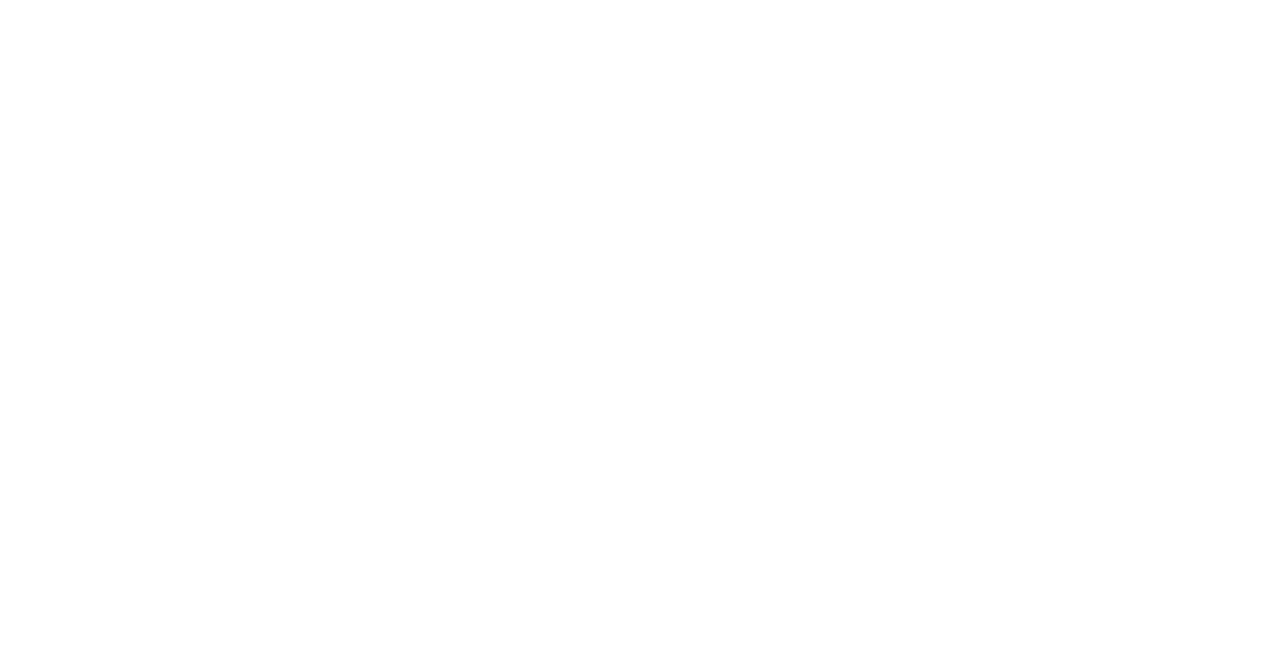
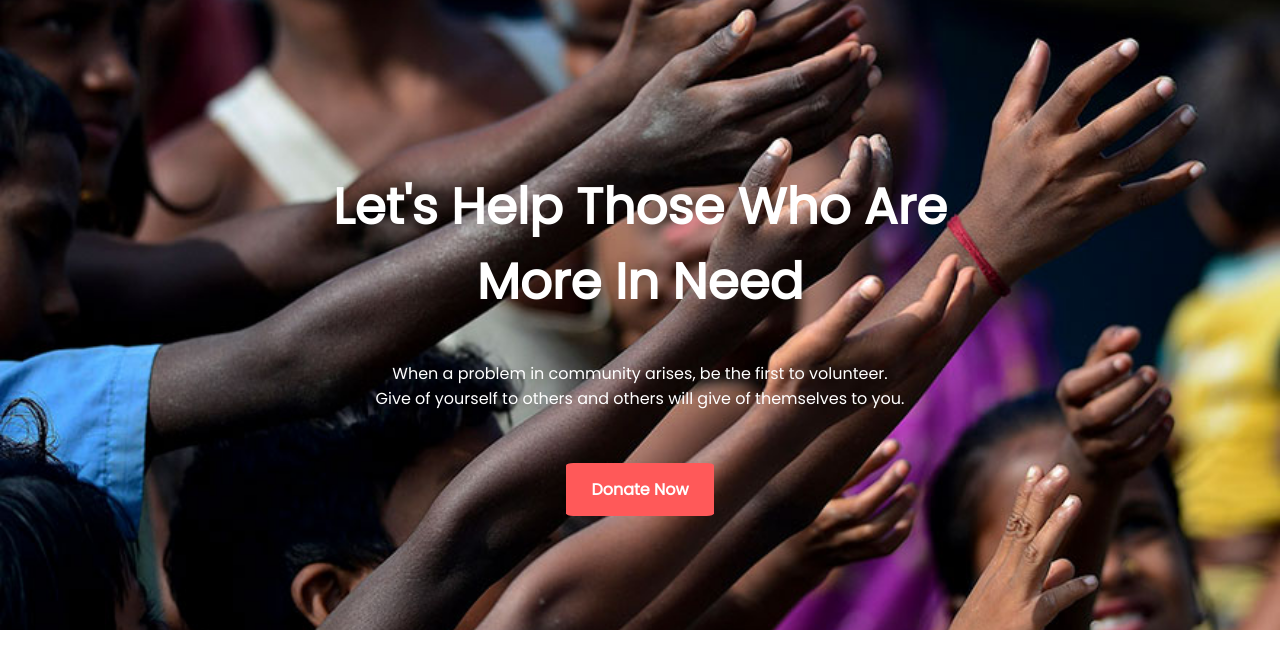
Before and after one commit to Jahidhassan001/my-assignment-one, a plain HTML site: page index.html in a window 1280 px wide. Drawn offline with Linux system fonts and the light colour scheme.

Commit message:
first-section

```diff
--- a/index.html
+++ b/index.html
@@ -6,11 +6,27 @@
     <meta http-equiv="X-UA-Compatible" content="IE=edge">
     <meta name="viewport" content="width=device-width, initial-scale=1.0">
     <title>Donate And Save Humanity</title>
+    <link rel="preconnect" href="https://fonts.googleapis.com">
+    <link rel="preconnect" href="https://fonts.gstatic.com" crossorigin>
+    <link href="https://fonts.googleapis.com/css2?family=Poppins&display=swap" rel="stylesheet">
     <link rel="stylesheet" href="style.css">
 </head>
 
 <body>
-
+    <section class="top-banner">
+        <div class="full-width">
+            <h1>Let's Help Those Who Are
+                <br> More In Need
+            </h1>
+            <p>
+                When a problem in community arises, be the first to volunteer. <br> Give of yourself to others and
+                others will
+                give of themselves to you.
+            </p>
+            <a class="link-button" target="_blank" href="https://www.facebook.com/groups/webdevelopmentbatch6">Donate
+                Now</a>
+        </div>
+    </section>
 </body>
 
 </html>
--- a/style.css
+++ b/style.css
@@ -0,0 +1,36 @@
+body {
+    font-family: 'Poppins', sans-serif;
+    margin: 0;
+}
+
+.link-button {
+    text-decoration: none;
+    padding: 15px 25px;
+    background-color: #FF5959;
+    color: white;
+    font-weight: 600;
+    border-radius: 5%;
+}
+
+.full-width {
+    text-align: center;
+    color: white;
+}
+
+.full-width h1 {
+    font-size: 50px;
+    font-weight: 700;
+    color: white;
+}
+
+.full-width p {
+    padding-bottom: 50px;
+}
+
+.top-banner {
+    background-image: url(images/donation13.jpg);
+    background-size: cover;
+    background-repeat: no-repeat;
+    background-position: center;
+    padding: 10%;
+}
```
